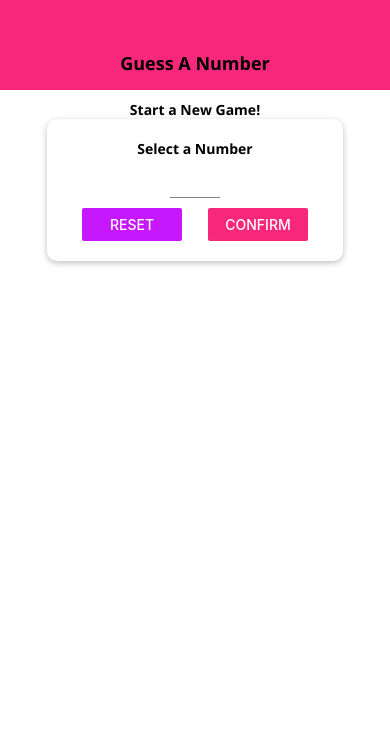
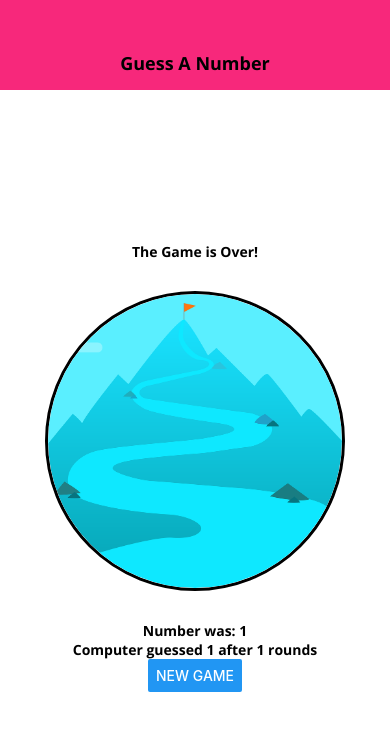
Before and after one commit to knightmac19/NumberGuess, a React Native app: screen / in a window 390 px wide. Shown: the top 730 px of the page. Built offline with nearby package versions, Linux system fonts and the light colour scheme.

Commit message:
styling local images

```diff
--- a/App.js
+++ b/App.js
@@ -46,6 +46,13 @@ export default function App() {
   };
 
   let content = <StartGameScreen onStartGame={startGameHandler} />;
+  content = (
+    <GameOverScreen
+      roundsNumber={1}
+      toBeGuessed={1}
+      onRestart={configureNewGameHandler}
+    />
+  );
 
   if (userNumber && guessRounds <= 0) {
     content =
--- a/screens/GameOverScreen.js
+++ b/screens/GameOverScreen.js
@@ -3,15 +3,25 @@ import {
   View,
   Text,
   StyleSheet,
-  Button
+  Button,
+  Image
 } from 'react-native';
+import BodyText from '../components/BodyText';
+
 
 const GameOverScreen = props => {
   return (
     <View style={styles.screen}>
-      <Text>The Game is Over!</Text>
-      <Text>Number was: {props.toBeGuessed}</Text>
-      <Text>Computer guessed {props.toBeGuessed} after {props.roundsNumber} rounds</Text>
+      <BodyText>The Game is Over!</BodyText>
+      <View style={styles.imageContainer}>
+        <Image
+          source={require('../assets/success.png')}
+          style={styles.image}
+          resizeMode={'cover'}
+        />
+      </View>
+      <BodyText>Number was: {props.toBeGuessed}</BodyText>
+      <BodyText>Computer guessed {props.toBeGuessed} after {props.roundsNumber} rounds</BodyText>
       <Button title="NEW GAME" onPress={props.onRestart} />
     </View>
   );
@@ -24,6 +34,22 @@ const styles = StyleSheet.create({
     alignItems: 'center',
   },
 
+  imageContainer: {
+    width: 300,
+    height: 300,
+    borderRadius: 150,
+    borderWidth: 3,
+    borderColor: 'black',
+    overflow: 'hidden',
+    marginVertical: 30,
+  },
+
+  image: {
+    borderRadius: 150,
+    width: '100%',
+    height: '100%',
+  }
+
 });
 
 export default GameOverScreen;
```
Also changed, not shown: assets/success.png (added).
